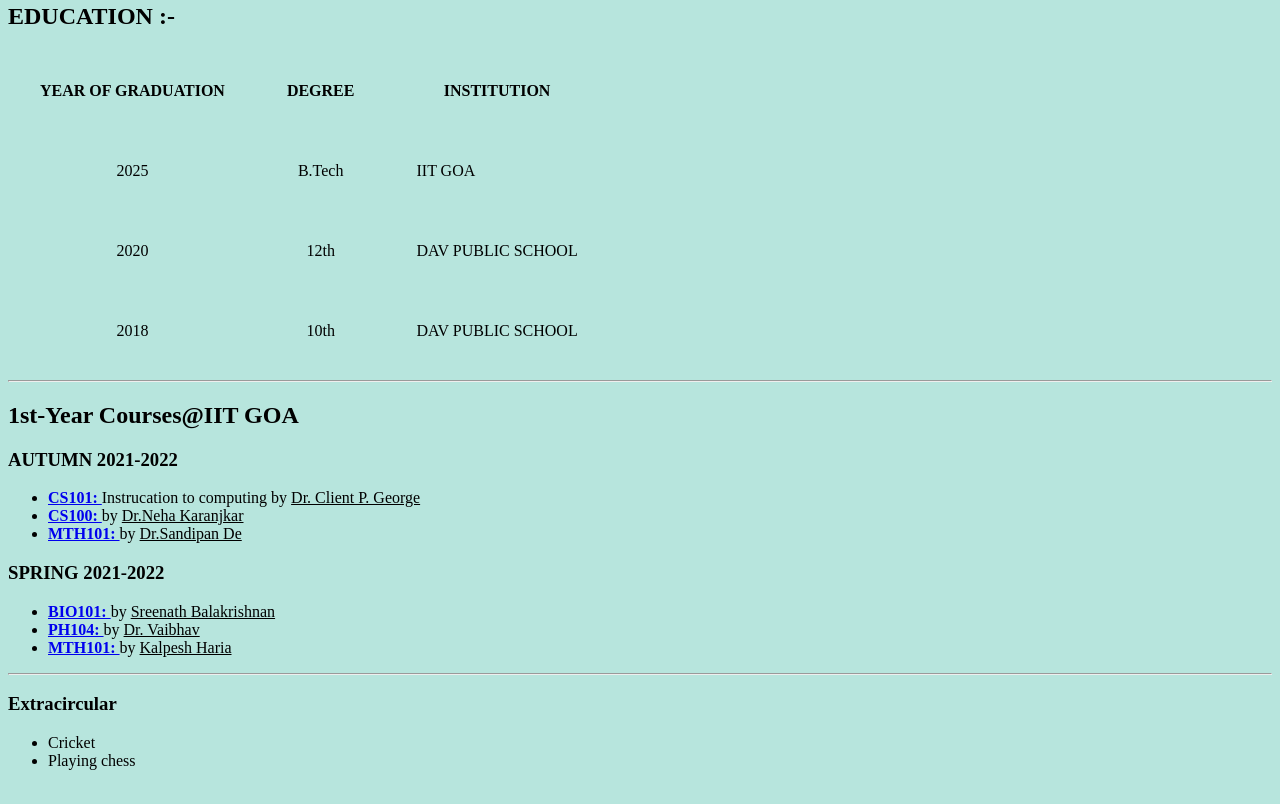
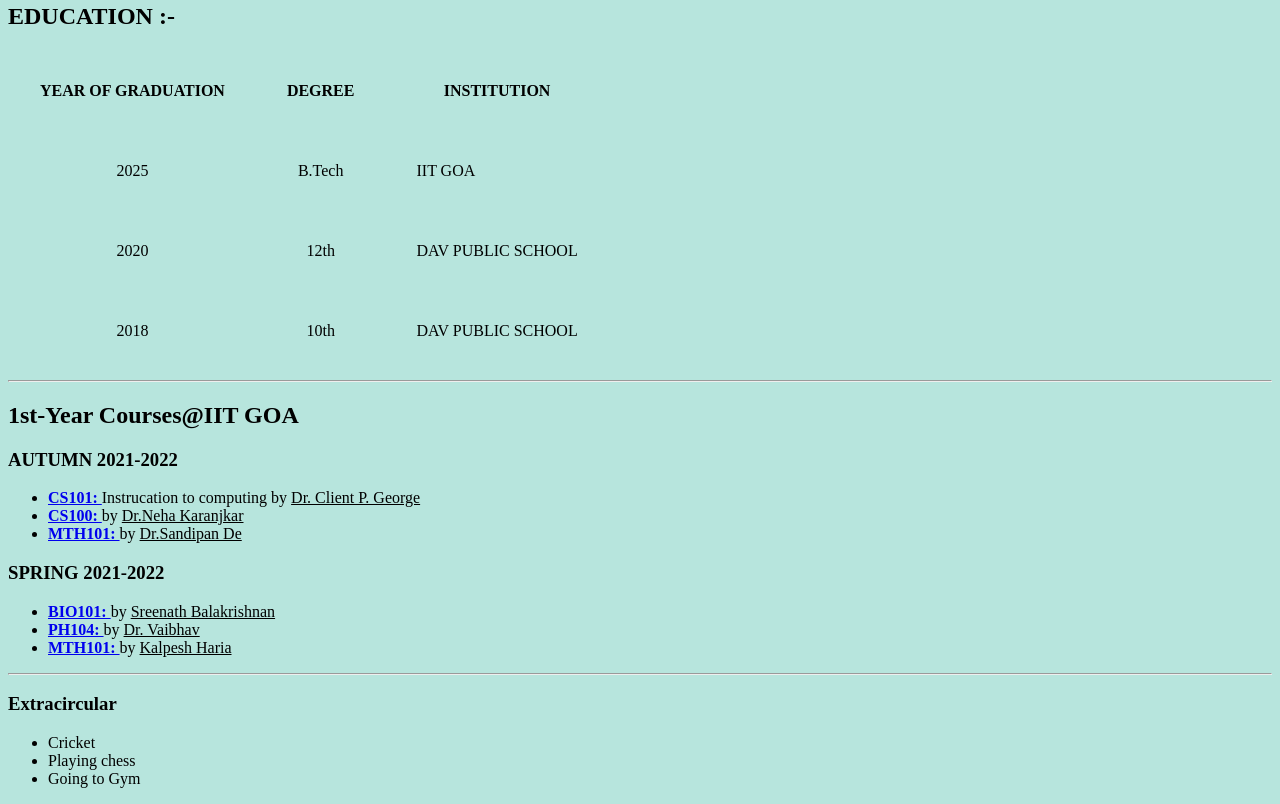
Before and after one commit to Vibesh1210/Vibesh1210.github.io, a plain HTML site: page index.html in a window 1280 px wide. Shown: the part 834-1638 px from the top of the page. Drawn offline with Linux system fonts and the light colour scheme.

Commit message:
HTML page is updated

```diff
--- a/index.html
+++ b/index.html
@@ -78,6 +78,7 @@
             <ul>
                 <li>Cricket</li>
                 <li>Playing chess</li>
+                <li>Going to Gym</li>
             </ul>
         </section>
     </p>
```
